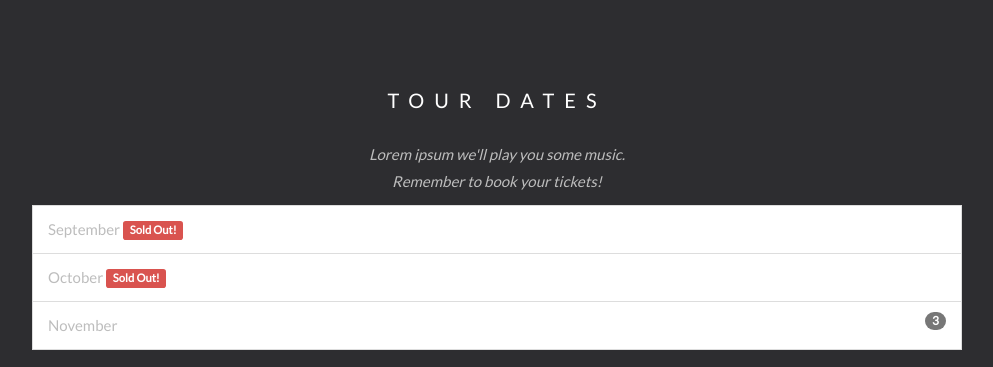
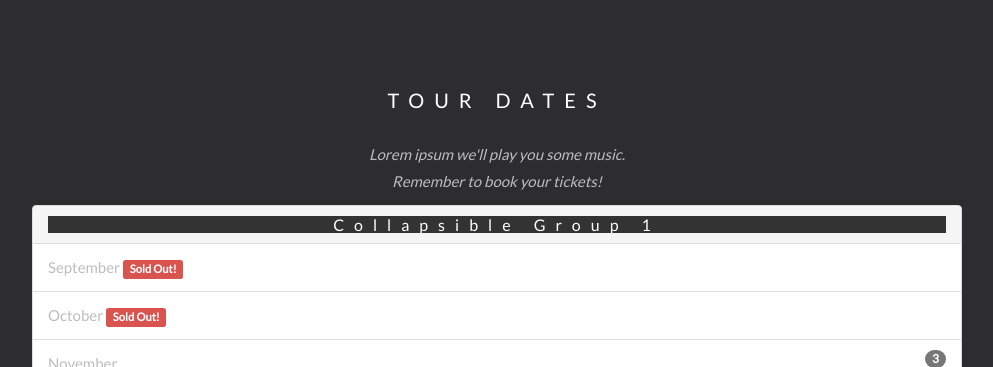
Before and after one commit to jolsendev/Phictitious, a Flask app: page / in a window 1280 px wide. Shown: the part 1374-1741 px from the top of the page, without its empty margins (143-1136 px from the left). Run offline with Flask 2, Linux system fonts and the light colour scheme; some libraries are stand-ins or nearby versions.

Commit message:
accordian!

```diff
--- a/PhictitiousBand/templates/index.html
+++ b/PhictitiousBand/templates/index.html
@@ -72,6 +72,54 @@
     <div class="container">
         <h3 class="text-center">TOUR DATES</h3>
         <p class="text-center">Lorem ipsum we'll play you some music.<br> Remember to book your tickets!</p>
+
+        <div class="panel-group" id="accordion">
+            <div class="panel panel-default">
+                <div class="panel-heading">
+                    <h4 class="panel-title">
+                        <a data-toggle="collapse" data-parent="#accordion" href="#collapse1">
+                            Collapsible Group 1</a>
+                    </h4>
+                </div>
+                <div id="collapse1" class="panel-collapse collapse in">
+                    <ul class="list-group">
+                        <li class="list-group-item">September <span class="label label-danger">Sold Out!</span></li>
+                        <li class="list-group-item">October <span class="label label-danger">Sold Out!</span></li>
+                        <li class="list-group-item">November <span class="badge">3</span></li>
+                    </ul>
+                </div>
+            </div>
+            <div class="panel panel-default">
+                <div class="panel-heading">
+                    <h4 class="panel-title">
+                        <a data-toggle="collapse" data-parent="#accordion" href="#collapse2">
+                            Collapsible Group 2</a>
+                    </h4>
+                </div>
+                <div id="collapse2" class="panel-collapse collapse">
+                    <div class="panel-body">Lorem ipsum dolor sit amet, consectetur adipisicing elit,
+                        sed do eiusmod tempor incididunt ut labore et dolore magna aliqua. Ut enim ad
+                        minim veniam, quis nostrud exercitation ullamco laboris nisi ut aliquip ex ea
+                        commodo consequat.
+                    </div>
+                </div>
+            </div>
+            <div class="panel panel-default">
+                <div class="panel-heading">
+                    <h4 class="panel-title">
+                        <a data-toggle="collapse" data-parent="#accordion" href="#collapse3">
+                            Collapsible Group 3</a>
+                    </h4>
+                </div>
+                <div id="collapse3" class="panel-collapse collapse">
+                    <div class="panel-body">Lorem ipsum dolor sit amet, consectetur adipisicing elit,
+                        sed do eiusmod tempor incididunt ut labore et dolore magna aliqua. Ut enim ad
+                        minim veniam, quis nostrud exercitation ullamco laboris nisi ut aliquip ex ea
+                        commodo consequat.
+                    </div>
+                </div>
+            </div>
+        </div>
         <ul class="list-group">
             <li class="list-group-item">September <span class="label label-danger">Sold Out!</span></li>
             <li class="list-group-item">October <span class="label label-danger">Sold Out!</span></li>
@@ -210,6 +258,7 @@ marker.setMap(map);
 
 
 
+
 </script>
 <script src="https://maps.googleapis.com/maps/api/js?key=AIzaSyBu-916DdpKAjTmJNIgngS6HL_kDIKU0aU&callback=myMap"></script>
 <!--
@@ -258,6 +307,7 @@ $(document).ready(function(){
 
 
 
+
 </script>
 
 </body>
```
